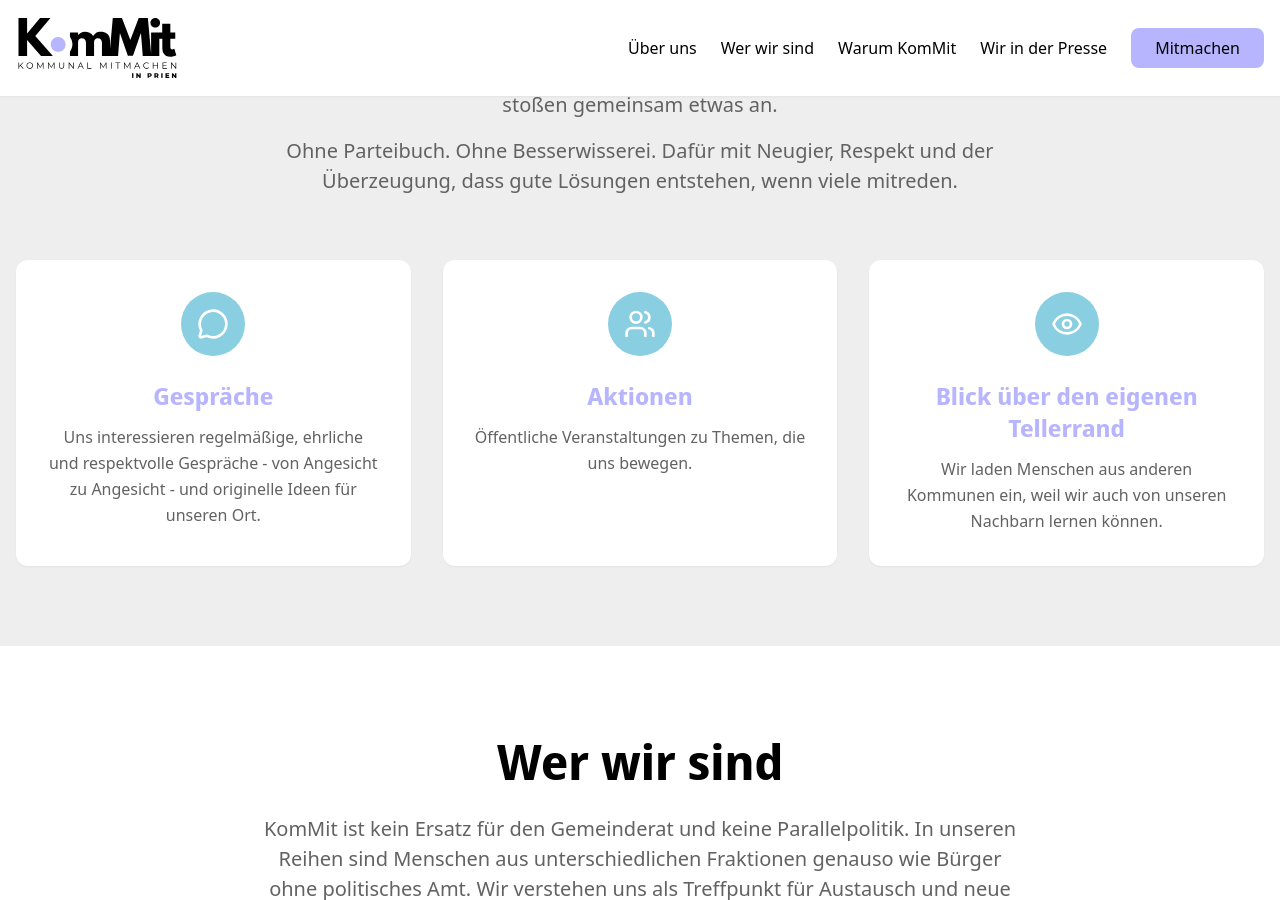
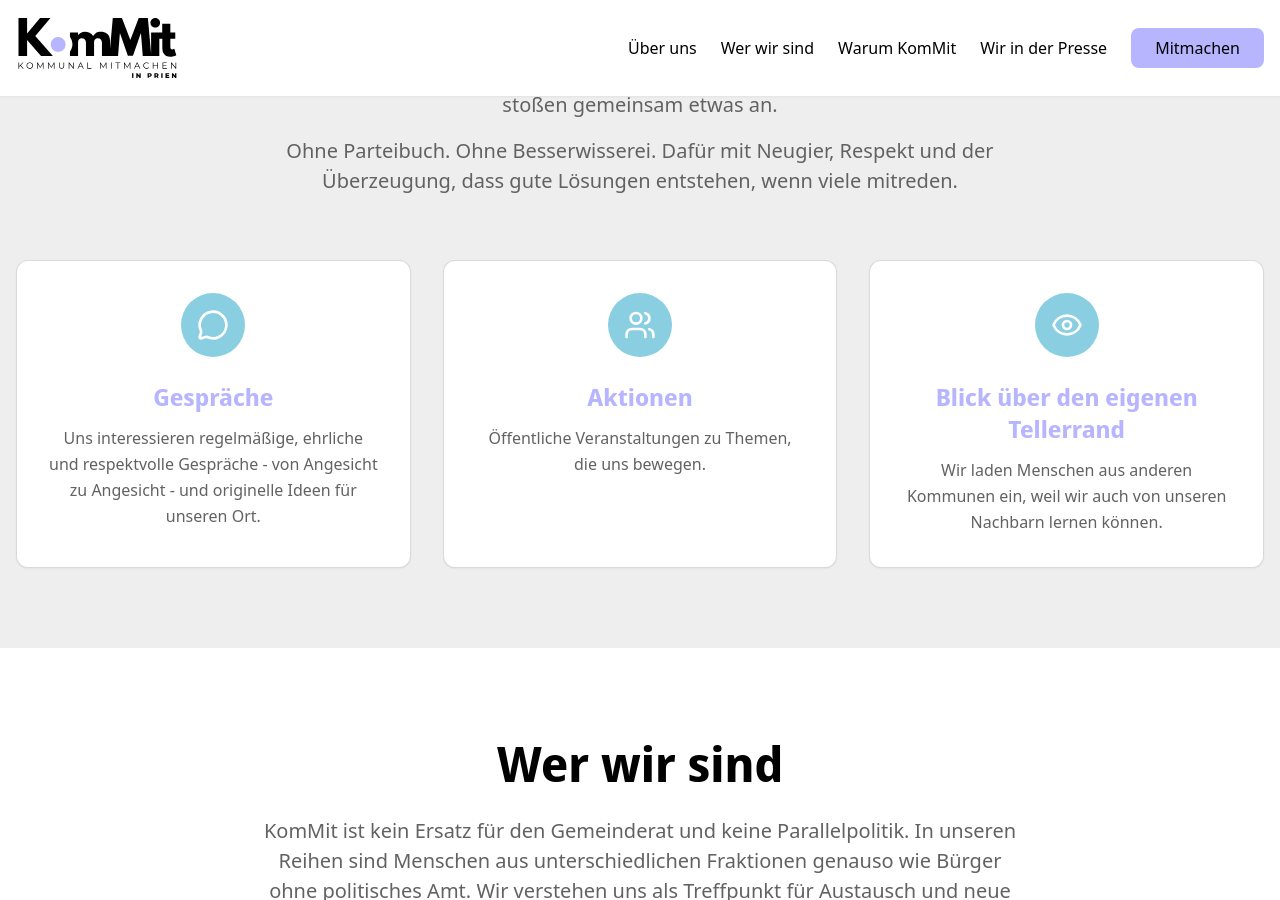
Before and after one commit to mblascoespar/kommitprien, a Jekyll site: the page built from index.html, in a window 1280 px wide and 900 px high, scrolled down 1068 px. Built offline with Jekyll 4.4.1, drawn with Linux system fonts in a browser that asks for light colours; nearby versions of some CDN libraries.

Commit message:
- added border to the card for compatibility with white backgrounds

```diff
--- a/assets/css/main.css
+++ b/assets/css/main.css
@@ -219,6 +219,7 @@ main {
   background-color: var(--color-background);
   border-radius: var(--card-radius);
   overflow: hidden;
+  border: 1px solid rgba(0, 0, 0, 0.15);
   box-shadow: var(--shadow-sm);
   transition: var(--transition);
 }
```
